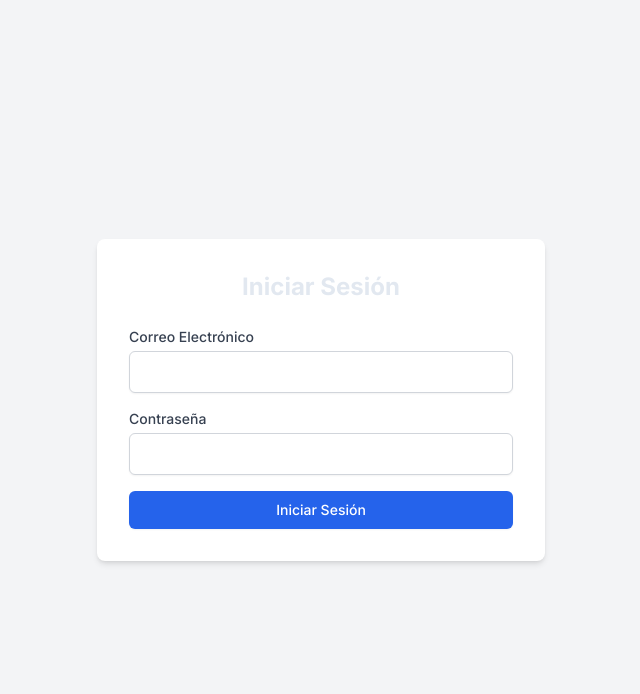
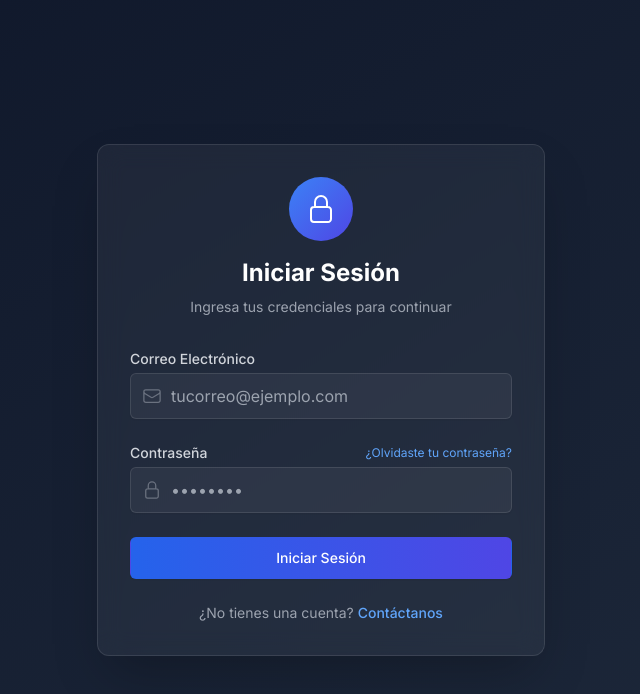
Before and after one commit to luisferdinang/serendipiapp-5.0, a React (Vite) app: page /login in a window 1280 px wide. Shown: the top 694 px of the page, without its empty margins (319-959 px from the left). Built offline with nearby package versions, Linux system fonts and the light colour scheme; no server answers.

Commit message:
Mejoras en el sistema de autenticación: actualización del AuthContext, manejo de errores y mejoras en la interfaz de usuario

```diff
--- a/contexts/AuthContext.tsx
+++ b/contexts/AuthContext.tsx
@@ -1,67 +1,130 @@
-import React, { createContext, useContext, useEffect, useState } from 'react';
-import { onAuthStateChanged, User } from 'firebase/auth';
+import React, { createContext, useContext, useEffect, useState, useCallback } from 'react';
+import { onAuthStateChanged, User, signOut as firebaseSignOut } from 'firebase/auth';
 import { auth } from '../firebase';
+import { useNavigate } from 'react-router-dom';
 
 type AuthContextType = {
   currentUser: User | null;
   loading: boolean;
+  error: string | null;
+  signOut: () => Promise<void>;
+  clearError: () => void;
 };
 
-const AuthContext = createContext<AuthContextType>({
-  currentUser: null,
-  loading: true,
-});
+const AuthContext = createContext<AuthContextType | undefined>(undefined);
 
-export const useAuth = () => useContext(AuthContext);
+export const useAuth = () => {
+  const context = useContext(AuthContext);
+  if (!context) {
+    throw new Error('useAuth debe ser usado dentro de un AuthProvider');
+  }
+  return context;
+};
 
 export const AuthProvider: React.FC<{ children: React.ReactNode }> = ({ children }) => {
   const [currentUser, setCurrentUser] = useState<User | null>(null);
   const [loading, setLoading] = useState(true);
+  const [error, setError] = useState<string | null>(null);
+  const navigate = useNavigate();
+
+  const clearError = useCallback(() => {
+    setError(null);
+  }, []);
+
+  const signOut = useCallback(async () => {
+    try {
+      await firebaseSignOut(auth);
+      navigate('/login');
+    } catch (error) {
+      console.error('Error al cerrar sesión:', error);
+      setError('Error al cerrar sesión. Por favor, inténtalo de nuevo.');
+    }
+  }, [navigate]);
 
   useEffect(() => {
     console.log('🔐 [AuthProvider] Configurando observador de autenticación...');
 
-    const unsubscribe = onAuthStateChanged(auth, (user) => {
+    const unsubscribe = onAuthStateChanged(
+      auth,
+      async (user) => {
+        try {
           console.log('👤 [AuthProvider] Estado de autenticación cambiado:',
             user ? `Usuario autenticado (${user.email}, UID: ${user.uid})` : 'Usuario no autenticado'
           );
 
-      setCurrentUser(user);
-      setLoading(false);
-
           if (user) {
             // Verificar si el token está disponible
-        user.getIdTokenResult()
-          .then((idTokenResult) => {
+            try {
+              const idTokenResult = await user.getIdTokenResult(true);
               console.log('🔑 [AuthProvider] Token info:', {
                 tokenExpiration: idTokenResult.expirationTime,
                 claims: idTokenResult.claims,
                 authTime: idTokenResult.authTime
               });
-          })
-          .catch(error => {
-            console.error('❌ [AuthProvider] Error obteniendo token:', error);
-          });
+            } catch (tokenError) {
+              console.error('❌ [AuthProvider] Error obteniendo token:', tokenError);
+              setError('Error al verificar la sesión. Por favor, inicia sesión nuevamente.');
+              await signOut();
+              return;
             }
-    }, (error) => {
+          }
+
+          setCurrentUser(user);
+        } catch (error) {
           console.error('❌ [AuthProvider] Error en el observador de autenticación:', error);
+          setError('Error al verificar la sesión. Por favor, recarga la página.');
+        } finally {
           setLoading(false);
-    });
+        }
+      },
+      (error) => {
+        console.error('❌ [AuthProvider] Error en el observador de autenticación:', error);
+        setError('Error de conexión. Por favor, verifica tu conexión a internet.');
+        setLoading(false);
+      }
+    );
 
     return () => {
       console.log('🔒 [AuthProvider] Limpiando observador de autenticación');
       unsubscribe();
     };
-  }, []);
+  }, [signOut]);
 
   const value = {
     currentUser,
     loading,
+    error,
+    signOut,
+    clearError,
   };
+
+  // Mostrar pantalla de carga mientras se verifica la autenticación
+  if (loading) {
+    return (
+      <div className="min-h-screen flex items-center justify-center bg-gray-100">
+        <div className="text-center">
+          <div className="animate-spin rounded-full h-12 w-12 border-b-2 border-blue-500 mx-auto mb-4"></div>
+          <p className="text-gray-600">Verificando sesión...</p>
+        </div>
+      </div>
+    );
+  }
 
   return (
     <AuthContext.Provider value={value}>
-      {!loading && children}
+      {error && (
+        <div className="fixed top-4 right-4 bg-red-500 text-white px-4 py-2 rounded-md shadow-lg z-50 flex items-center space-x-2">
+          <span>{error}</span>
+          <button
+            onClick={clearError}
+            className="text-white hover:text-gray-200"
+            aria-label="Cerrar"
+          >
+            ×
+          </button>
+        </div>
+      )}
+      {children}
     </AuthContext.Provider>
   );
 };
--- a/package.json
+++ b/package.json
@@ -10,10 +10,12 @@
     "import:data": "node scripts/dist/importData.js"
   },
   "dependencies": {
+    "@heroicons/react": "^2.2.0",
     "@react-firebase/auth": "^0.2.10",
     "@react-firebase/firestore": "^0.5.5",
     "firebase": "^11.9.1",
     "firebase-admin": "^13.4.0",
+    "framer-motion": "^12.18.1",
     "json2csv": "^6.0.0-alpha.2",
     "jspdf": "^3.0.1",
     "jspdf-autotable": "^5.0.2",
--- a/src/pages/LoginPage.tsx
+++ b/src/pages/LoginPage.tsx
@@ -1,81 +1,224 @@
-import React, { useState } from 'react';
-import { useNavigate } from 'react-router-dom';
-import { signInWithEmailAndPassword } from 'firebase/auth';
+import React, { useState, useEffect } from 'react';
+import { useNavigate, Link } from 'react-router-dom';
+import { signInWithEmailAndPassword, sendPasswordResetEmail } from 'firebase/auth';
 import { auth } from '../../firebase';
+import { LockClosedIcon, EnvelopeIcon, ExclamationCircleIcon } from '@heroicons/react/24/outline';
+import { motion } from 'framer-motion';
 
 const LoginPage: React.FC = () => {
   const [email, setEmail] = useState('');
   const [password, setPassword] = useState('');
   const [error, setError] = useState('');
   const [isLoading, setIsLoading] = useState(false);
+  const [isResetPassword, setIsResetPassword] = useState(false);
+  const [resetSent, setResetSent] = useState(false);
   const navigate = useNavigate();
 
-  const handleSubmit = async (e: React.FormEvent) => {
+  useEffect(() => {
+    // Limpiar errores al cambiar entre login y reset
+    setError('');
+  }, [isResetPassword]);
+
+  const handleLogin = async (e: React.FormEvent) => {
     e.preventDefault();
     setError('');
+
+    if (!email || !password) {
+      setError('Por favor completa todos los campos');
+      return;
+    }
+
     setIsLoading(true);
 
     try {
       await signInWithEmailAndPassword(auth, email, password);
-      // Redirigir al dashboard después del inicio de sesión exitoso
       navigate('/');
-    } catch (err) {
+    } catch (err: any) {
       console.error('Error al iniciar sesión:', err);
-      setError('Correo o contraseña incorrectos');
+
+      let errorMessage = 'Error al iniciar sesión';
+      if (err.code === 'auth/user-not-found' || err.code === 'auth/wrong-password') {
+        errorMessage = 'Correo o contraseña incorrectos';
+      } else if (err.code === 'auth/too-many-requests') {
+        errorMessage = 'Demasiados intentos. Por favor, intente más tarde o restablezca su contraseña.';
+      } else if (err.code === 'auth/user-disabled') {
+        errorMessage = 'Esta cuenta ha sido deshabilitada';
+      }
+
+      setError(errorMessage);
+    } finally {
+      setIsLoading(false);
+    }
+  };
+
+  const handlePasswordReset = async (e: React.FormEvent) => {
+    e.preventDefault();
+
+    if (!email) {
+      setError('Por favor ingresa tu correo electrónico');
+      return;
+    }
+
+    setIsLoading(true);
+
+    try {
+      await sendPasswordResetEmail(auth, email);
+      setResetSent(true);
+      setError('');
+    } catch (err: any) {
+      console.error('Error al enviar correo de restablecimiento:', err);
+      setError(err.message || 'Error al enviar el correo de restablecimiento');
     } finally {
       setIsLoading(false);
     }
   };
 
   return (
-    <div className="min-h-screen flex items-center justify-center bg-gray-100 p-4">
-      <div className="bg-white p-8 rounded-lg shadow-md w-full max-w-md">
-        <h1 className="text-2xl font-bold mb-6 text-center">Iniciar Sesión</h1>
+    <div className="min-h-screen flex items-center justify-center bg-gradient-to-br from-slate-900 to-slate-800 p-4">
+      <motion.div
+        initial={{ opacity: 0, y: 20 }}
+        animate={{ opacity: 1, y: 0 }}
+        transition={{ duration: 0.5 }}
+        className="bg-white/5 backdrop-blur-md border border-white/10 rounded-xl shadow-2xl w-full max-w-md overflow-hidden"
+      >
+        <div className="p-8">
+          <div className="text-center mb-8">
+            <div className="mx-auto flex items-center justify-center h-16 w-16 rounded-full bg-gradient-to-br from-blue-500 to-indigo-600 mb-4">
+              <LockClosedIcon className="h-8 w-8 text-white" />
+            </div>
+            <h1 className="text-2xl font-bold text-white">
+              {isResetPassword ? 'Restablecer Contraseña' : 'Iniciar Sesión'}
+            </h1>
+            <p className="mt-2 text-sm text-gray-400">
+              {isResetPassword
+                ? 'Ingresa tu correo para restablecer tu contraseña'
+                : 'Ingresa tus credenciales para continuar'}
+            </p>
+          </div>
 
           {error && (
-          <div className="mb-4 p-3 bg-red-100 border border-red-400 text-red-700 rounded">
-            {error}
-          </div>
+            <motion.div
+              initial={{ opacity: 0, y: -10 }}
+              animate={{ opacity: 1, y: 0 }}
+              className="mb-6 p-3 bg-red-500/20 border border-red-500/30 text-red-100 text-sm rounded-lg flex items-start space-x-2"
+            >
+              <ExclamationCircleIcon className="h-5 w-5 mt-0.5 flex-shrink-0" />
+              <span>{error}</span>
+            </motion.div>
           )}
 
-        <form onSubmit={handleSubmit} className="space-y-4">
+          {resetSent ? (
+            <div className="text-center py-8">
+              <div className="mx-auto flex items-center justify-center h-16 w-16 rounded-full bg-green-500/20 mb-4">
+                <EnvelopeIcon className="h-8 w-8 text-green-400" />
+              </div>
+              <h3 className="text-lg font-medium text-white mb-2">¡Correo enviado!</h3>
+              <p className="text-sm text-gray-400 mb-6">
+                Hemos enviado un correo a <span className="text-blue-400">{email}</span> con las instrucciones para restablecer tu contraseña.
+              </p>
+              <button
+                onClick={() => {
+                  setIsResetPassword(false);
+                  setResetSent(false);
+                }}
+                className="w-full py-2 px-4 bg-blue-600 hover:bg-blue-700 text-white rounded-md transition-colors"
+              >
+                Volver al inicio de sesión
+              </button>
+            </div>
+          ) : (
+            <form onSubmit={isResetPassword ? handlePasswordReset : handleLogin} className="space-y-6">
               <div>
-            <label htmlFor="email" className="block text-sm font-medium text-gray-700 mb-1">
+                <label htmlFor="email" className="block text-sm font-medium text-gray-300 mb-1">
                   Correo Electrónico
                 </label>
+                <div className="relative rounded-md shadow-sm">
+                  <div className="absolute inset-y-0 left-0 pl-3 flex items-center pointer-events-none">
+                    <EnvelopeIcon className="h-5 w-5 text-gray-500" />
+                  </div>
                   <input
                     id="email"
                     type="email"
                     value={email}
                     onChange={(e) => setEmail(e.target.value)}
-              className="w-full px-3 py-2 border border-gray-300 rounded-md shadow-sm focus:outline-none focus:ring-blue-500 focus:border-blue-500"
+                    className="block w-full pl-10 pr-3 py-2.5 bg-white/5 border border-white/10 rounded-md text-white placeholder-gray-400 focus:outline-none focus:ring-2 focus:ring-blue-500 focus:border-transparent"
+                    placeholder="tucorreo@ejemplo.com"
+                    autoComplete="email"
                     required
                   />
                 </div>
+              </div>
 
+              {!isResetPassword && (
                 <div>
-            <label htmlFor="password" className="block text-sm font-medium text-gray-700 mb-1">
+                  <div className="flex items-center justify-between mb-1">
+                    <label htmlFor="password" className="block text-sm font-medium text-gray-300">
                       Contraseña
                     </label>
+                    <button
+                      type="button"
+                      onClick={() => setIsResetPassword(true)}
+                      className="text-xs text-blue-400 hover:text-blue-300 transition-colors"
+                    >
+                      ¿Olvidaste tu contraseña?
+                    </button>
+                  </div>
+                  <div className="relative rounded-md shadow-sm">
+                    <div className="absolute inset-y-0 left-0 pl-3 flex items-center pointer-events-none">
+                      <LockClosedIcon className="h-5 w-5 text-gray-500" />
+                    </div>
                     <input
                       id="password"
                       type="password"
                       value={password}
                       onChange={(e) => setPassword(e.target.value)}
-              className="w-full px-3 py-2 border border-gray-300 rounded-md shadow-sm focus:outline-none focus:ring-blue-500 focus:border-blue-500"
-              required
+                      className="block w-full pl-10 pr-3 py-2.5 bg-white/5 border border-white/10 rounded-md text-white placeholder-gray-400 focus:outline-none focus:ring-2 focus:ring-blue-500 focus:border-transparent"
+                      placeholder="••••••••"
+                      autoComplete="current-password"
+                      required={!isResetPassword}
                     />
                   </div>
+                </div>
+              )}
 
+              <div>
                 <button
                   type="submit"
                   disabled={isLoading}
-            className={`w-full flex justify-center py-2 px-4 border border-transparent rounded-md shadow-sm text-sm font-medium text-white bg-blue-600 hover:bg-blue-700 focus:outline-none focus:ring-2 focus:ring-offset-2 focus:ring-blue-500 ${isLoading ? 'opacity-70 cursor-not-allowed' : ''}`}
+                  className={`w-full flex justify-center items-center py-2.5 px-4 border border-transparent rounded-md shadow-sm text-sm font-medium text-white bg-gradient-to-r from-blue-600 to-indigo-600 hover:from-blue-700 hover:to-indigo-700 focus:outline-none focus:ring-2 focus:ring-offset-2 focus:ring-blue-500 ${isLoading ? 'opacity-80 cursor-not-allowed' : ''}`}
                 >
-            {isLoading ? 'Iniciando sesión...' : 'Iniciar Sesión'}
+                  {isLoading ? (
+                    <>
+                      <svg className="animate-spin -ml-1 mr-2 h-4 w-4 text-white" xmlns="http://www.w3.org/2000/svg" fill="none" viewBox="0 0 24 24">
+                        <circle className="opacity-25" cx="12" cy="12" r="10" stroke="currentColor" strokeWidth="4"></circle>
+                        <path className="opacity-75" fill="currentColor" d="M4 12a8 8 0 018-8V0C5.373 0 0 5.373 0 12h4zm2 5.291A7.962 7.962 0 014 12H0c0 3.042 1.135 5.824 3 7.938l3-2.647z"></path>
+                      </svg>
+                      {isResetPassword ? 'Enviando...' : 'Iniciando sesión...'}
+                    </>
+                  ) : isResetPassword ? (
+                    'Enviar enlace'
+                  ) : (
+                    'Iniciar Sesión'
+                  )}
                 </button>
+              </div>
+
+              {!isResetPassword && (
+                <p className="mt-4 text-center text-sm text-gray-400">
+                  ¿No tienes una cuenta?{' '}
+                  <button
+                    type="button"
+                    className="text-blue-400 hover:text-blue-300 font-medium"
+                    onClick={() => setError('Por favor contacta al administrador para crear una cuenta')}
+                  >
+                    Contáctanos
+                  </button>
+                </p>
+              )}
             </form>
+          )}
         </div>
+      </motion.div>
     </div>
   );
 };
```
Also changed, not shown: components/Header.tsx (+28 -2 lines), 1 other file (tests, documents, lock files or other folders). Lines whose indentation alone changed are shown as unchanged.
